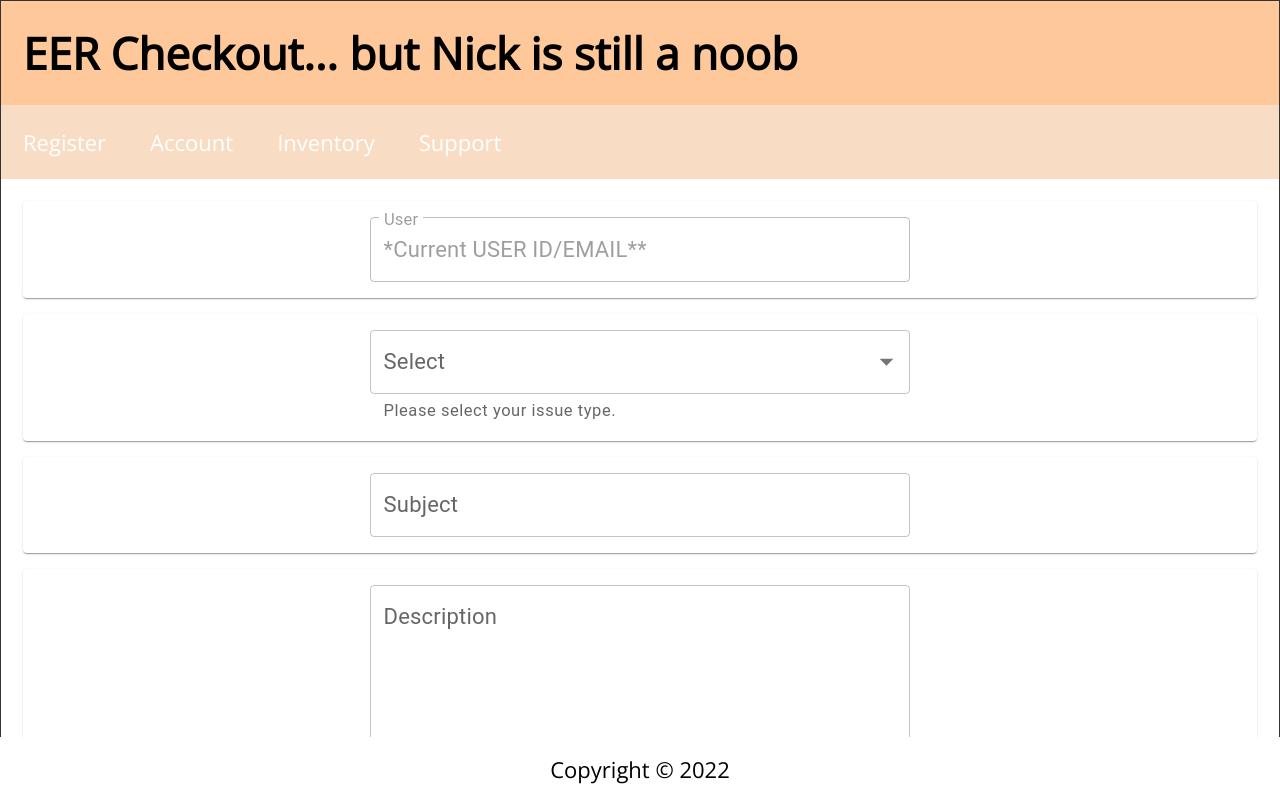
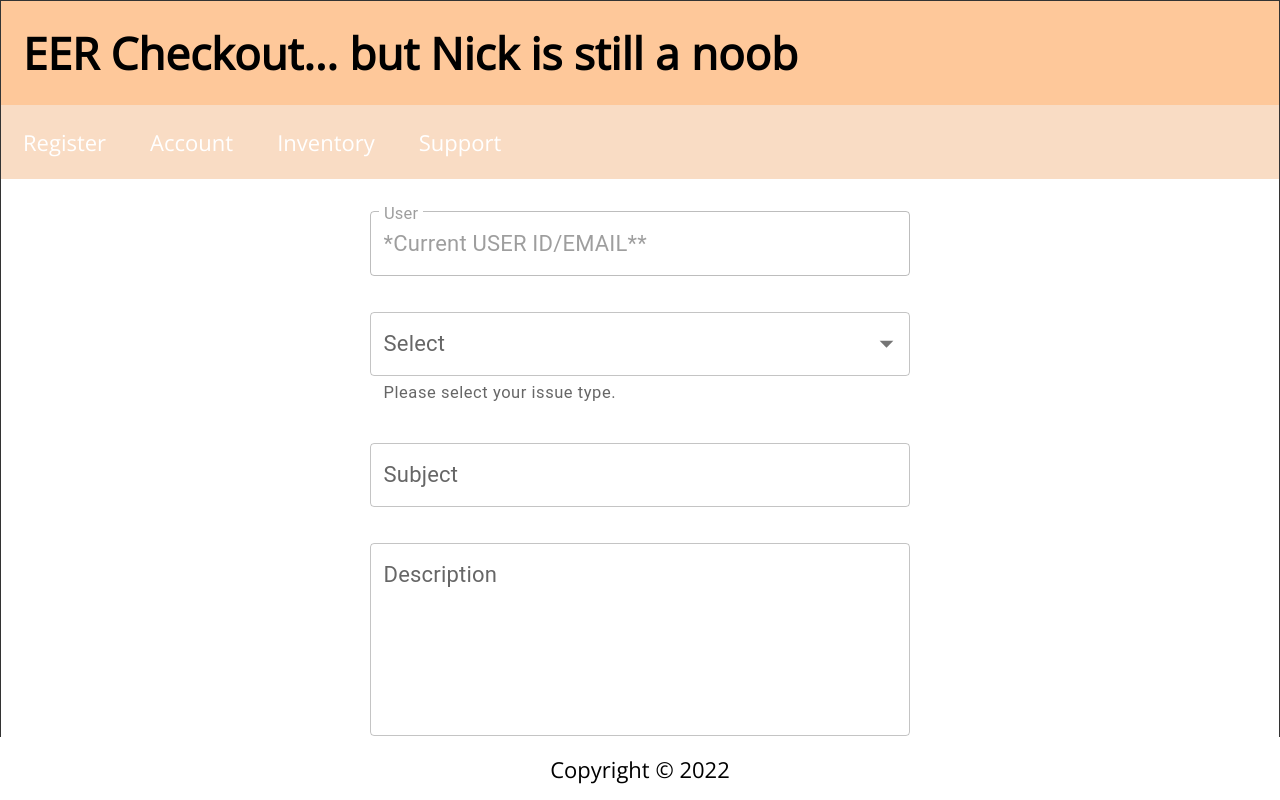
Before and after one commit to lilychieng/EE461L-SP22-Lab-Group, a React (Create React App) app in the folder Frontend/ee_461l_frontend/: page /support in a window 1280 px wide. Built offline with nearby package versions, Linux system fonts and the light colour scheme.

Commit message:
fixed support form

```diff
--- a/Frontend/ee_461l_frontend/src/Components/SupportTicket/index.js
+++ b/Frontend/ee_461l_frontend/src/Components/SupportTicket/index.js
@@ -10,9 +10,10 @@ import { styled } from "@mui/material/styles";
 const Item = styled(Paper)(({ theme }) => ({
   backgroundColor: theme.palette.mode === "dark" ? "#1A2027" : "#fff",
   ...theme.typography.body2,
-  padding: theme.spacing(1),
+  padding: theme.spacing(0.25),
   textAlign: "center",
   color: theme.palette.text.secondary,
+  boxShadow: "none",
 }));
 
 const issues = [
```
